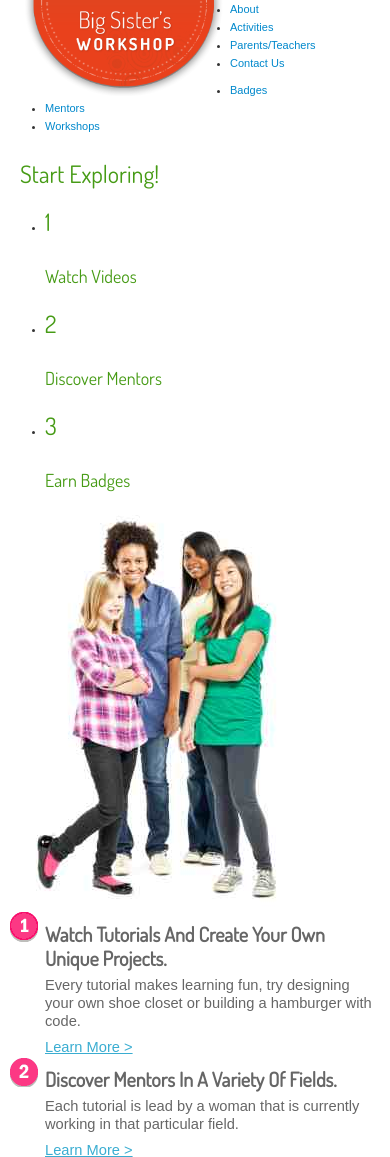
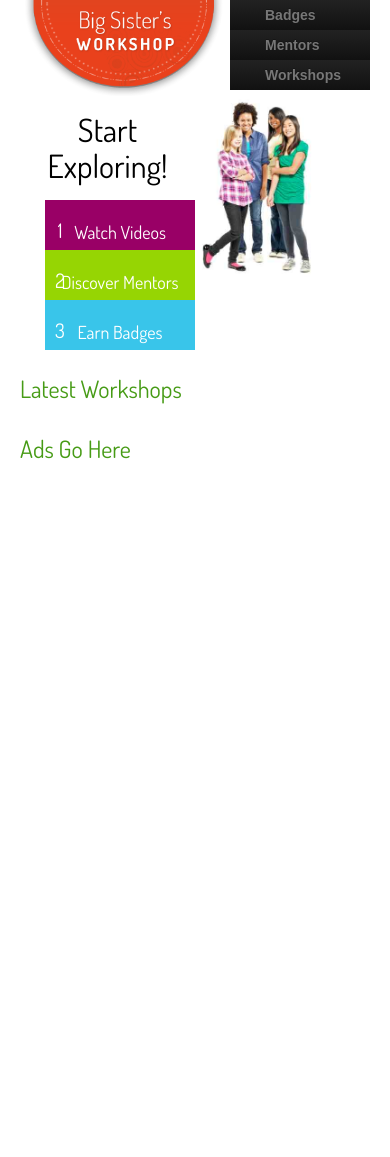
Before and after one commit to herdream/herdreamcareer.com, a PHP site: page / in a window 390 px wide. Shown: the top 1157 px of the page. After the commit the page ends 459 px from the top, so only its background shows below. Run offline with PHP 8.4, Linux system fonts and the light colour scheme.

Commit message:
mobile 123 changes

```diff
--- a/assets/css/common.css
+++ b/assets/css/common.css
@@ -33,3 +33,53 @@
 #oneTwoThreeArticles li.third{
 	list-style-image:url("../img/numbericon3.png")
 }
+#homeintro h1 {
+	font-size: 32px;
+	text-align: center;
+	color: #000;
+}
+#herocontainer {
+	float:right;
+	width:30%;
+	margin: 0;
+}
+
+#intro123 {
+	list-style: none;
+}
+
+#intro123 li {
+	width: 33%;
+	float:left;
+	height: 190px;
+	position: relative;
+}
+
+#intro123 li h1 {
+	width: 100%;
+	text-align: center;
+	font-size: 52px;
+	color: #FFF;
+	position: absolute;
+	top: 20px;
+}
+#intro123 li h2 {
+	width:100%;
+	background: hsla(0,0%,0%,0.5);
+	color: #FFF;
+	position: absolute;
+	bottom: 0px;
+	text-align: center;
+}
+
+#intro123 #first {
+	background: #990066;
+}
+
+#intro123 #second {
+	background: #96D503;
+}
+
+#intro123 #third {
+	background: #39C5EA;
+}
--- a/assets/css/desktop.css
+++ b/assets/css/desktop.css
@@ -55,56 +55,8 @@ div.pagecontent {
 	float:left;
 	margin: 0;
 }
-#homeintro h1 {
-	font-size: 32px;
-	text-align: center;
-	color: #000;
-}
-#herocontainer {
-	float:right;
-	width:30%;
-	margin: 0;
-}
 
-#intro123 {
-	list-style: none;
-}
 
-#intro123 li {
-	width: 33%;
-	float:left;
-	height: 190px;
-	position: relative;
-}
-
-#intro123 li h1 {
-	width: 100%;
-	text-align: center;
-	font-size: 52px;
-	color: #FFF;
-	position: absolute;
-	top: 20px;
-}
-#intro123 li h2 {
-	width:100%;
-	background: hsla(0,0%,0%,0.5);
-	color: #FFF;
-	position: absolute;
-	bottom: 0px;
-	text-align: center;
-}
-
-#intro123 #first {
-	background: #990066;
-}
-
-#intro123 #second {
-	background: #96D503;
-}
-
-#intro123 #third {
-	background: #39C5EA;
-}
 
 
 #adcontent-container {
--- a/assets/css/mobile.css
+++ b/assets/css/mobile.css
@@ -9,12 +9,82 @@ body {
 
 }
 
+#primaryNav {
+	list-style: none;
+	float:left;
+	width:40%;
+	padding:0;
+	margin:0;
+
+}
+#primaryNav li {
+line-height: 30px;
+font-size: 14px;
+background-color: #1B1B1B;
+background-image: -moz-linear-gradient(top, #222, #111);
+background-image: -webkit-gradient(linear, 0 0, 0 100%, from(#222), to(#111));
+background-image: -webkit-linear-gradient(top, #222, #111);
+background-image: -o-linear-gradient(top, #222, #111);
+background-image: linear-gradient(to bottom, #222, #111);
+background-repeat: repeat-x;
+border-color: #252525;
+}
+
+#primaryNav li a
+{
+padding: 9px 35px;
+font-weight: bold;
+color: #777;
+-webkit-border-radius: 3px;
+-moz-border-radius: 3px;
+border-radius: 3px;
+width: 25%;
+text-shadow: 0 -1px 0 rgba(0, 0, 0, 0.25);
+}
+#secondaryNav{display: none;}
 #headerlogonav {
 	width: 60%;
 	float:left;
 }
 
 #oneTwoThreeArticles{
-	width:95%;
+	display:none;
 
 }
+
+#homeintro_steps{
+	width:50%;
+	float:left;
+}
+
+#herocontainer{
+	width:50%;
+	float:left;
+}
+
+#herocontainer img{
+	width:75%;
+}
+
+#intro123 li{
+	width: 100%;
+	float:none;
+	height: 50px;
+}
+
+
+#intro123 li h1 {
+	width: 10px;
+	text-align: center;
+	font-size: 20px;
+	color: #FFF;
+	position: absolute;
+	bottom: 2px;
+	left:10px;
+	margin:0;
+	padding:0;
+	line-height:20px;
+}
+#intro123 li h2 {
+background:none;
+}
--- a/index.html
+++ b/index.html
@@ -54,7 +54,7 @@
   </header>
 
 	<div class="pagecontent">
-		<div id="homeintro">
+		<div id="homeintro" class="clearfix">
       <div id="homeintro_steps">
   			<h1>Start Exploring!</h1>
   			<ul id="intro123">
```
